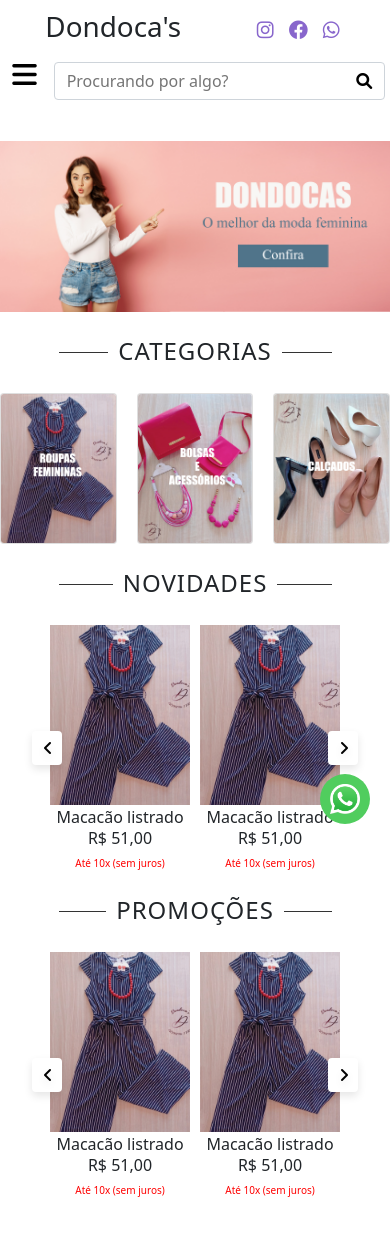
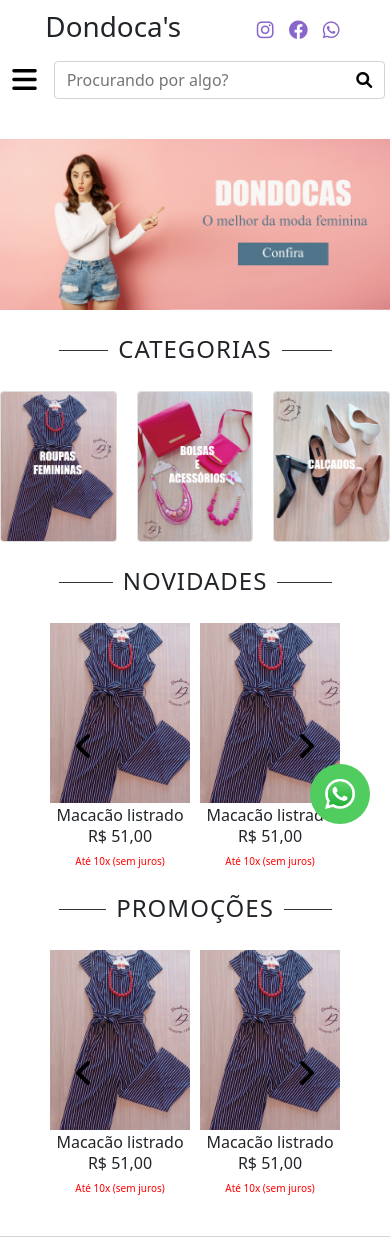
Before and after one commit to joaov-rizzardo/dondocas-ecommerce, a PHP site: page / in a window 390 px wide; the page is wider, and only the part inside the window is pictured. Shown: the top 1237 px of that part. Run offline with PHP 8.4, Linux system fonts and the light colour scheme; style sheets or scripts are compiled from the project's sources; some libraries are stand-ins or nearby versions.

Commit message:
Ajustes fixed button

```diff
--- a/css/fixedButtons.css
+++ b/css/fixedButtons.css
@@ -22,11 +22,10 @@
 }
 @media (max-width: 700px) {
   a.fixedButton {
-    width: 50px;
-    height: 50px;
+    width: 60px;
+    height: 60px;
     border-radius: 30px;
     margin: 20px;
-    padding: 5px;
   }
   a.fixedButton img {
     width: 30px;
--- a/css/main.css
+++ b/css/main.css
@@ -236,23 +236,10 @@
   color: red;
 }
 #novidades #slider-novidades .glide > div button {
-  color: black;
+  color: #000000;
   font-size: 32px;
   border: none;
-  background: #fff;
   z-index: 1;
-}
-@media (max-width: 1000px) {
-  #novidades #slider-novidades .glide > div button {
-    font-size: 24px;
-    width: 40px;
-  }
-}
-@media (max-width: 700px) {
-  #novidades #slider-novidades .glide > div button {
-    font-size: 16px;
-    width: 30px;
-  }
 }
 
 #promocoes {
@@ -302,23 +289,10 @@
   color: red;
 }
 #promocoes #slider-promocoes .glide > div button {
-  color: black;
+  color: #000000;
   font-size: 32px;
   border: none;
-  background: #fff;
   z-index: 1;
-}
-@media (max-width: 1000px) {
-  #promocoes #slider-promocoes .glide > div button {
-    font-size: 24px;
-    width: 40px;
-  }
-}
-@media (max-width: 700px) {
-  #promocoes #slider-promocoes .glide > div button {
-    font-size: 16px;
-    width: 30px;
-  }
 }
 
 section#newsletter {
--- a/css/navbar.css
+++ b/css/navbar.css
@@ -63,9 +63,6 @@
     width: 10vw;
   }
 }
-#search button#hamburguer i {
-  height: 40px;
-}
 #search form {
   display: flex;
   width: 600px;
--- a/scss/fixedButtons.scss
+++ b/scss/fixedButtons.scss
@@ -23,11 +23,10 @@
     }
 
     @media(max-width: 700px){
-        width: 50px;
-        height: 50px;
+        width: 60px;
+        height: 60px;
         border-radius: 30px;
         margin: 20px;
-        padding: 5px;
         img{
             width: 30px;
         }
--- a/scss/main.scss
+++ b/scss/main.scss
@@ -77,21 +77,10 @@
         }
 
         button{
-            color: black;
+            color: #000000;
             font-size: 32px;
             border: none;
-            background: #fff;
             z-index: 1;
-
-            @media(max-width: 1000px){
-                font-size: 24px;
-                width: 40px;
-            }
-
-            @media(max-width: 700px){
-                font-size: 16px;
-                width: 30px;
-            }
 
         }
 
--- a/scss/navbar.scss
+++ b/scss/navbar.scss
@@ -58,9 +58,6 @@
         background: none;
         border: none;
         font-size: 28px;
-        i{
-            height: 40px;
-        }
     }
     form{
         display: flex;
```
Also changed, not shown: 3 other files.
